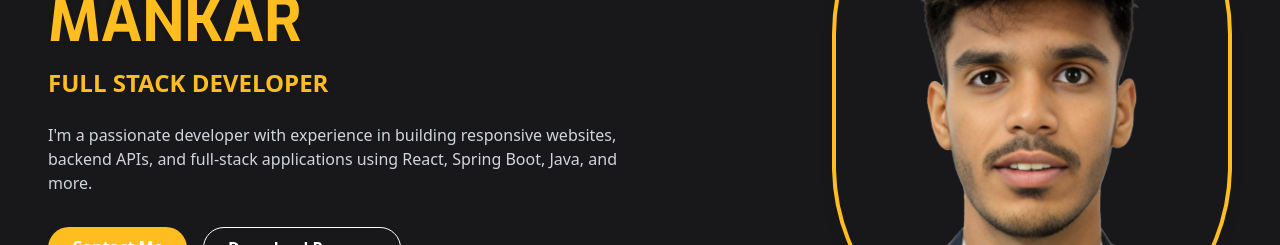
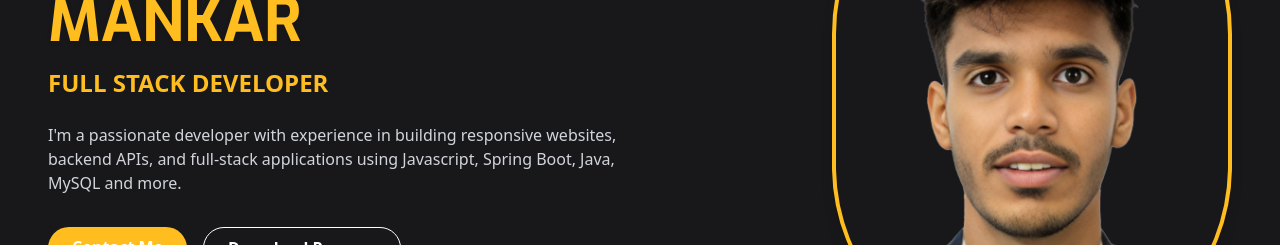
Before and after one commit to KartikM83/Portfolio, a React (Vite) app: page / in a window 1280 px wide. Shown: the part 1100-1345 px from the top of the page. Built offline with nearby package versions, Linux system fonts and the light colour scheme.

Commit message:
Update Profile.jsx

```diff
--- a/src/Component/Profile.jsx
+++ b/src/Component/Profile.jsx
@@ -17,8 +17,8 @@ function Profile() {
         </h2>
         <p className="text-[4vw] md:text-base text-gray-300 mb-8">
           I'm a passionate developer with experience in building responsive
-          websites, backend APIs, and full-stack applications using React,
-          Spring Boot, Java, and more.
+          websites, backend APIs, and full-stack applications using Javascript,
+          Spring Boot, Java, MySQL and more.
         </p>
 
         <div className="flex gap-4 justify-center md:justify-start">
```
